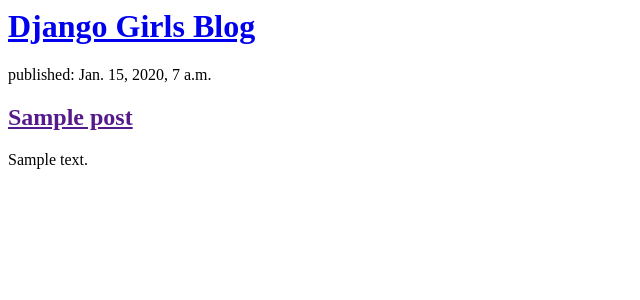
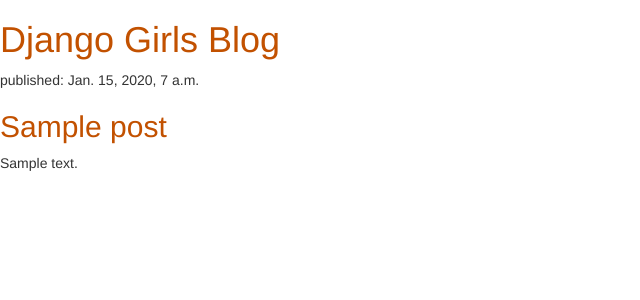
Before and after one commit to klebervitorio/my-first-blog, a Django app: page / in a window 1280 px wide. Shown: the top 300 px of the page, without its empty margins (0-640 px from the left). Run offline with Django 3.2, Linux system fonts and the light colour scheme; tables that the repository leaves empty hold one stand-in row (values such as "Sample post"); some libraries are stand-ins or nearby versions.

Commit message:
colocando o CSS

```diff
--- /dev/null
+++ b/blog/static/css/blog.css
@@ -0,0 +1,3 @@
+h1 a, h2 a {
+     color: #C25100;
+}
--- a/blog/templates/blog/post_list.html
+++ b/blog/templates/blog/post_list.html
@@ -1,6 +1,10 @@
+{% load static %}
 <html>
     <head>
-        <title>Blog Django Girls</title>
+        <title>Django Girls blog</title>
+        <link rel="stylesheet" href="//maxcdn.bootstrapcdn.com/bootstrap/3.2.0/css/bootstrap.min.css">
+        <link rel="stylesheet" href="//maxcdn.bootstrapcdn.com/bootstrap/3.2.0/css/bootstrap-theme.min.css">
+        <link rel="stylesheet" href="{% static 'css/blog.css' %}">
     </head>
     <body>
         <div>
```
Lines whose indentation alone changed are shown as unchanged.
